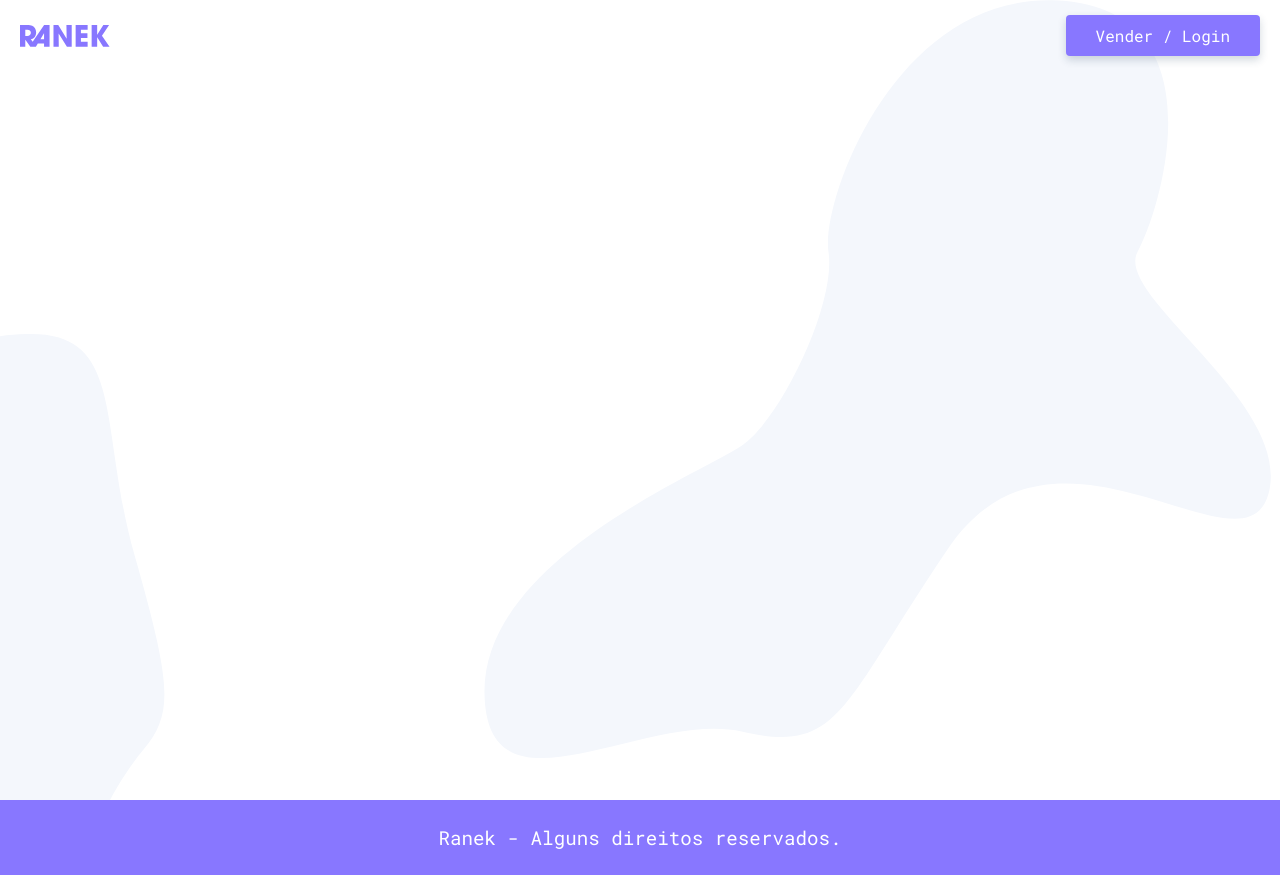
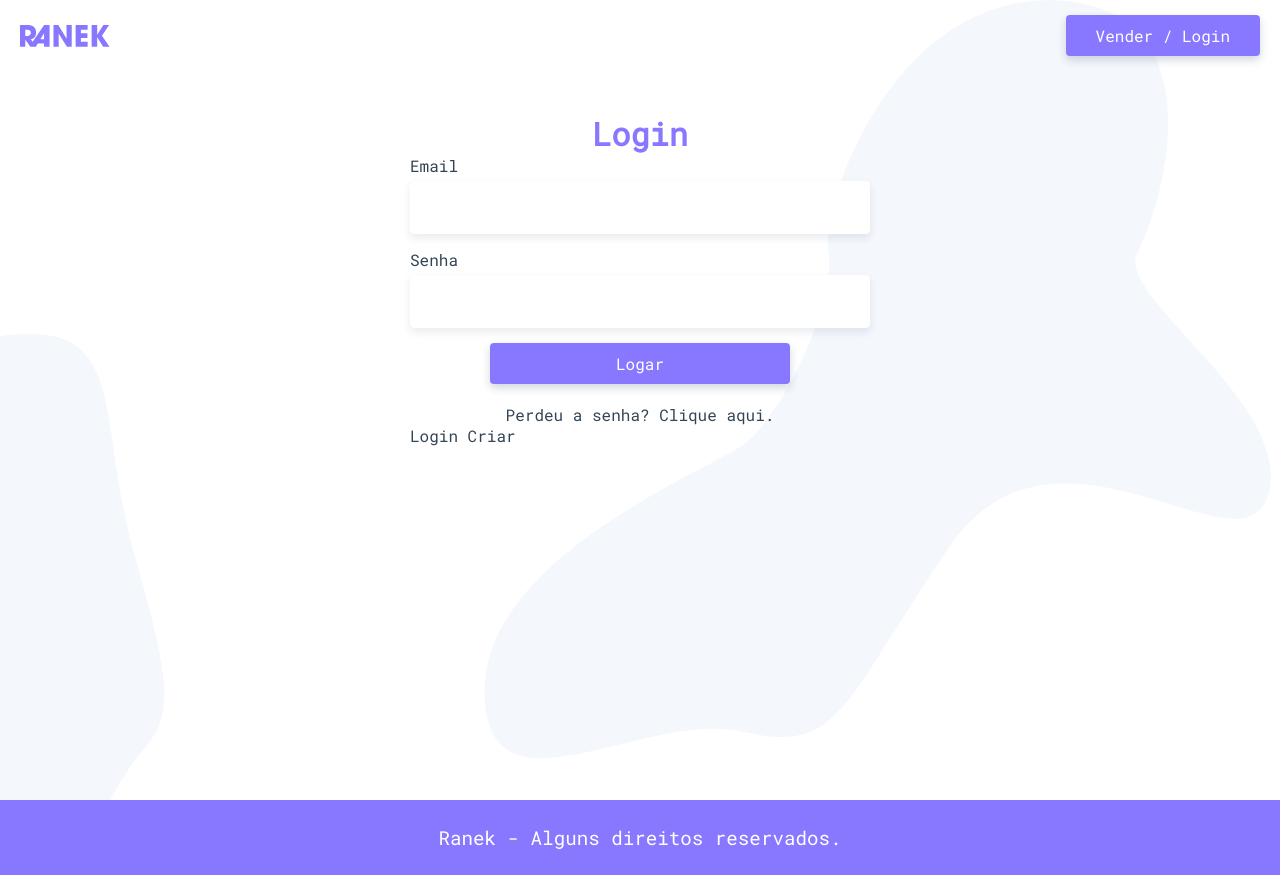
Before and after one commit to rafaelsdiasdev/Ranek, a Vue app: page /login in a window 1280 px wide. Built offline with nearby package versions, Linux system fonts and the light colour scheme.

Commit message:
Criado a pagina de Login e estilos

```diff
--- a/src/App.vue
+++ b/src/App.vue
@@ -2,7 +2,9 @@
   <div id="app">
     <TheHeader />
     <main id="main">
-      <router-view />
+      <transition mode="out-in">
+        <router-view />
+      </transition>
     </main>
     <TheFooter />
   </div>
@@ -84,6 +86,10 @@
   flex: 1;
 }
 
+label {
+  margin-bottom: 5px;
+}
+
 input,
 textarea {
   border-radius: 4px;
--- /dev/null
+++ b/src/components/LoginCriar.vue
@@ -0,0 +1,12 @@
+<template>
+  <p>Login Criar</p>
+</template>
+
+<script>
+export default {
+  name: "LoginCriar"
+};
+</script>
+
+<style>
+</style>
--- a/src/router/index.js
+++ b/src/router/index.js
@@ -2,6 +2,7 @@
 import VueRouter from "vue-router";
 import Home from "../views/Home.vue";
 import Produto from "../views/Produto.vue";
+import Login from "../views/Login.vue";
 
 Vue.use(VueRouter);
 
@@ -17,6 +18,11 @@
     component: Produto,
     props: true,
   },
+  {
+    path: "/login",
+    name: "login",
+    component: Login,
+  },
 ];
 
 const router = new VueRouter({
--- /dev/null
+++ b/src/views/Login.vue
@@ -0,0 +1,73 @@
+<template>
+  <section class="login">
+    <h1>Login</h1>
+    <form>
+      <label for="email">Email</label>
+      <input type="email" name="email" id="email" v-model="login.email" />
+      <label for="senha">Senha</label>
+      <input type="password" name="senha" id="senha" v-model="login.senha" />
+      <button class="btn" @click.prevent="logar">Logar</button>
+    </form>
+    <p class="perdeu">
+      <a href="/" target="_blank">Perdeu a senha? Clique aqui.</a>
+    </p>
+    <LoginCriar />
+  </section>
+</template>
+
+<script>
+import LoginCriar from "@/components/LoginCriar";
+export default {
+  name: "Login",
+  components: {
+    LoginCriar
+  },
+  data() {
+    return {
+      login: {
+        email: "",
+        senha: ""
+      }
+    };
+  },
+  methods: {
+    logar() {}
+  }
+};
+</script>
+
+<style scoped>
+.login {
+  max-width: 500px;
+  margin: 0 auto;
+  padding: 0 20px;
+}
+
+h1 {
+  text-align: center;
+  font-size: 2rem;
+  margin-top: 40px;
+  color: #87f;
+}
+
+form {
+  display: grid;
+}
+
+.btn {
+  width: 100%;
+  max-width: 300px;
+  margin-left: auto;
+  margin-right: auto;
+}
+
+.perdeu {
+  text-align: center;
+  margin: 20px auto 0;
+}
+
+.perdeu a:hover {
+  color: #87f;
+  text-decoration: underline;
+}
+</style>
```
